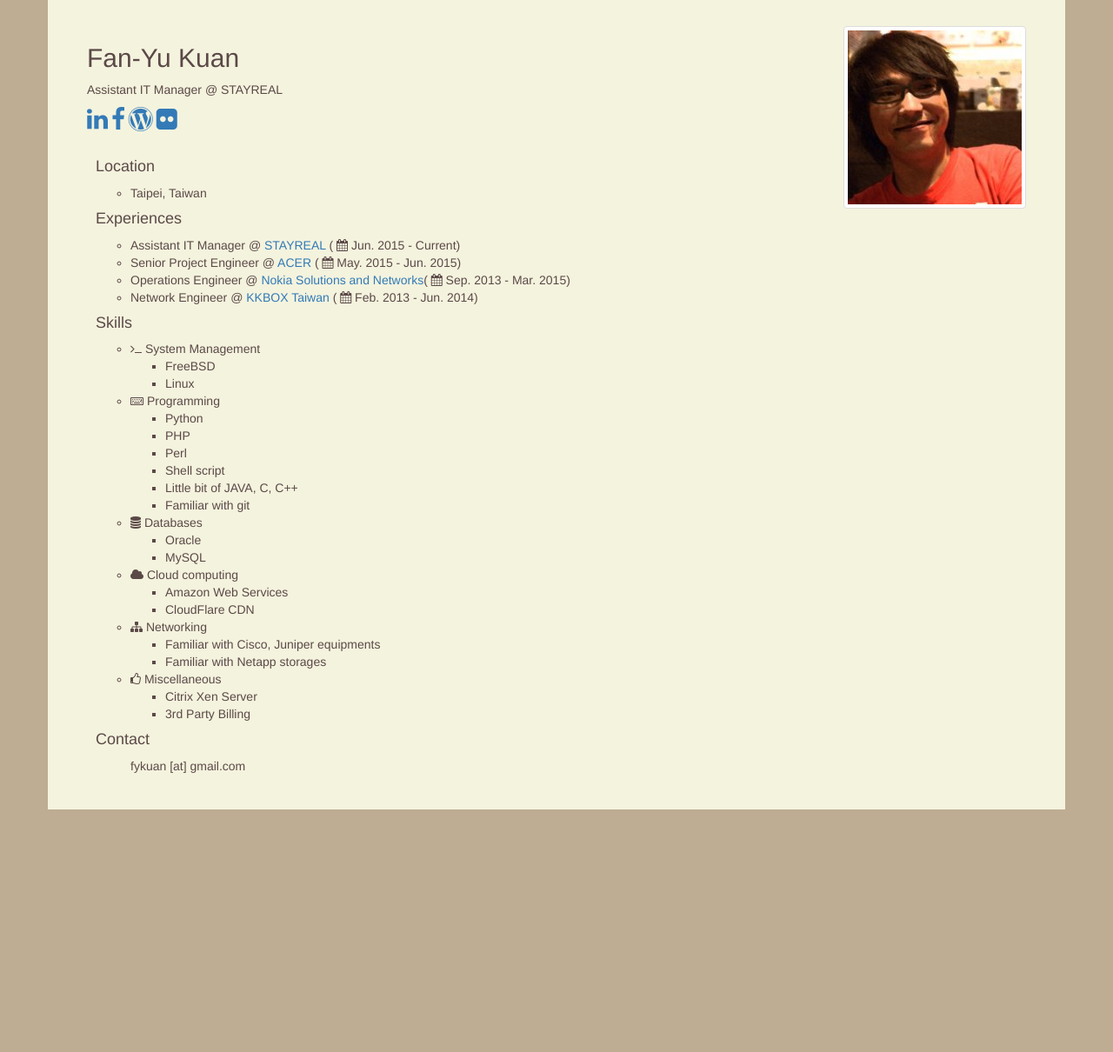
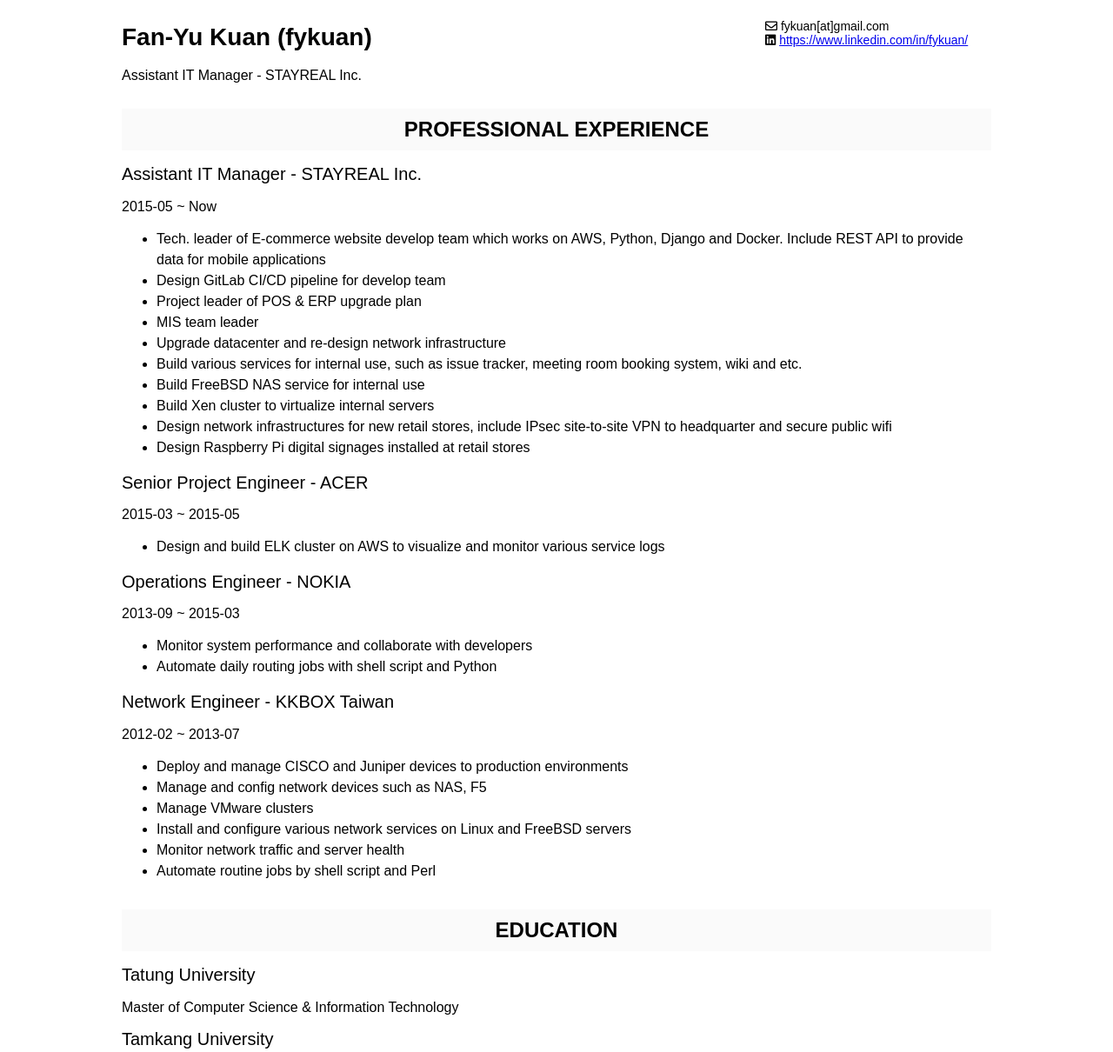
Before and after one commit to fykuan/fykuan.github.io, a plain HTML site: page index.html in a window 1280 px wide. Shown: the top 1210 px of the page at 87% size. Before the commit the page ends 931 px from the top, so only its background shows below. Drawn offline with nearby package versions, Linux system fonts and the light colour scheme.

Commit message:
New design

```diff
--- /dev/null
+++ b/custom.css
@@ -0,0 +1,69 @@
+body {
+    display: grid;
+    grid-template-columns: auto 700px 300px auto;
+    grid-template-rows: auto;
+    font-family: sans-serif;
+    padding-bottom: 50px;
+}
+
+.title-left {
+    grid-column: 2/3;
+}
+
+.title-left h1 {
+    font-size: 28px;
+}
+
+.title-left h2 {
+    font-size: 16px;
+    font-weight: 100;
+}
+
+.title-right {
+    grid-column: 3/4;
+    font-size: 14px;
+}
+
+.title-right ul {
+    list-style-type: none;
+}
+
+.content {
+    grid-column: 2/4;
+}
+
+.content h1 {
+    /*
+    border-top: 1px solid #CCC;
+    border-bottom: 1px solid #CCC;
+    */
+    line-height: 2;
+    text-align: center;
+    font-size: 24px;
+    background-color: #FAFAFA;
+}
+
+.content-block h2 {
+    font-size: 20px;
+    font-weight: 400;
+}
+
+.content-block h3 {
+    font-size:  16px;
+    font-weight: 300;
+}
+
+.content-block li {
+    font-weight: 300;
+    line-height: 1.5;
+}
+
+.content-block span {
+    display: inline-block;
+    margin-right: 8px;
+    font-weight: 300;
+    padding: 3px 4px;
+    border: 1px solid #CCC;
+    font-size: 13px;
+    line-height: 1.5;
+}
--- a/index.html
+++ b/index.html
@@ -1,108 +1,129 @@
-<!doctype html>
-<!--[if lt IE 7]><html class="ie6"><![endif]-->
-<!--[if IE 7]><html class="ie7"><![endif]-->
-<!--[if IE 8]><html class="ie8"><![endif]-->
-<!--[if IE 9]><html class="ie9"><![endif]-->
-<!--[if (gt IE 9)|!(IE)]><!--><html><!--<![endif]-->
+<!DOCTYPE html>
+<html lang="en">
 <head>
-<meta charset="UTF-8">
-<title>fykuan.github.io</title>
-<script src="//ajax.googleapis.com/ajax/libs/jquery/1.7.1/jquery.min.js"></script>
-<script src="//maxcdn.bootstrapcdn.com/bootstrap/3.3.1/js/bootstrap.min.js"></script>
-<link href="//maxcdn.bootstrapcdn.com/bootstrap/3.3.1/css/bootstrap.min.css" rel="stylesheet">
-<link href="//maxcdn.bootstrapcdn.com/font-awesome/4.2.0/css/font-awesome.min.css" rel="stylesheet">
-<!--[if lt IE 9]>
-<script src="//html5shiv.googlecode.com/svn/trunk/html5.js"></script>
-<![endif]-->
-<style>
-body{
-    background-color: #BEAD92;
-    color: #5B4947;
-}
-.main{
-    margin: 10px;
-    padding: 20px;
-}
-.container{
-    background-color: #F4F3DE;
-    padding-bottom: 30px;
-}
-.self-image{
-    position: relative;
-    float: right;
-    padding-bottom: 10px;
-}
-</style>
+    <meta charset="UTF-8">
+    <title>Fan-Yu Kuan (fykuan)</title>
+    <link rel="stylesheet" href="custom.css">
+    <link rel="stylesheet" href="https://use.fontawesome.com/releases/v5.8.1/css/all.css" integrity="sha384-50oBUHEmvpQ+1lW4y57PTFmhCaXp0ML5d60M1M7uH2+nqUivzIebhndOJK28anvf" crossorigin="anonymous">
 </head>
 <body>
-<div class="container">
-    <div class="main">
-        <div class="self-image">
-            <img src="img/allenkuan.jpg" class="img-thumbnail img-responsive">
+    <div class="title-left">
+        <h1>Fan-Yu Kuan (fykuan)</h1>
+        <h2>Assistant IT Manager - STAYREAL Inc.</h2>
+    </div>
+    <div class="title-right">
+        <ul>
+            <li><i class="far fa-envelope"></i> fykuan[at]gmail.com</li>
+            <li><i class="fab fa-linkedin"></i> <a href="https://www.linkedin.com/in/fykuan/">https://www.linkedin.com/in/fykuan/</a></li>
+        </ul>
+    </div>
+    <div class="content">
+        <h1>PROFESSIONAL EXPERIENCE</h1>
+        <div class="content-block">
+            <h2>Assistant IT Manager - STAYREAL Inc.</h2>
+            <h3>2015-05 ~ Now</h3>
+            <ul>
+                <li>Tech. leader of E-commerce website develop team which works on AWS, Python, Django and Docker. Include REST API to provide data for mobile applications</li>
+                <li>Design GitLab CI/CD pipeline for develop team</li>
+                <li>Project leader of POS &amp; ERP upgrade plan</li>
+                <li>MIS team leader</li>
+                <li>Upgrade datacenter and re-design network infrastructure</li>
+                <li>Build various services for internal use, such as issue tracker, meeting room booking system, wiki and etc.</li>
+                <li>Build FreeBSD NAS service for internal use</li>
+                <li>Build Xen cluster to virtualize internal servers</li>
+                <li>Design network infrastructures for new retail stores, include IPsec site-to-site VPN to headquarter and secure public wifi</li>
+                <li>Design Raspberry Pi digital signages installed at retail stores</li>
+
+            </ul>
         </div>
-        <div class="self-info">
-            <h2>Fan-Yu Kuan</h2>
-            <p>Assistant IT Manager @ STAYREAL</p>
-            <a href="https://www.linkedin.com/pub/fan-yu-kuan/58/b33/1b7" target="_blank"><i class="fa fa-linkedin fa-2x"></i></a>
-            <a href="https://www.facebook.com/fykuan" target="_blank"><i class="fa fa-facebook fa-2x"></i></a>
-            <a href="http://fykuan.hsnuer.net/blog/" target="_blank"><i class="fa fa-wordpress fa-2x"></i></a>
-            <a href="https://www.flickr.com/photos/allenk/" target="_blank"><i class="fa fa-flickr fa-2x"></i></a>
+
+        <div class="content-block">
+            <h2>Senior Project Engineer - ACER</h2>
+            <h3>2015-03 ~ 2015-05</h3>
+            <ul>
+                <li>Design and build ELK cluster on AWS to visualize and monitor various service logs</li>
+            </ul>
+        </div>
+
+        <div class="content-block">
+            <h2>Operations Engineer - NOKIA</h2>
+            <h3>2013-09 ~ 2015-03</h3>
+            <ul>
+                <li>Monitor system performance and collaborate with developers</li>
+                <li>Automate daily routing jobs with shell script and Python</li>
+            </ul>
+        </div>
+
+        <div class="content-block">
+            <h2>Network Engineer - KKBOX Taiwan</h2>
+            <h3>2012-02 ~ 2013-07</h3>
+            <ul>
+                <li>Deploy and manage CISCO and Juniper devices to production environments</li>
+                <li>Manage and config network devices such as NAS, F5</li>
+                <li>Manage VMware clusters</li>
+                <li>Install and configure various network services on Linux and FreeBSD servers</li>
+                <li>Monitor network traffic and server health</li>
+                <li>Automate routine jobs by shell script and Perl</li>
+            </ul>
         </div>
     </div>
+
     <div class="content">
-        <ul>
-            <h4>Location</h4>
+        <h1>EDUCATION</h1>
+        <div class="content-block">
+            <h2>Tatung University</h2>
+            <h3>Master of Computer Science &amp; Information Technology</h3>
+        </div>
+        <div class="content-block">
+            <h2>Tamkang University</h2>
+        </div>
+        <div class="content-block">
+            <h2>Da-Yeh University</h2>
+        </div>
+        <div class="content-block">
+            <h2>Taipei Zhong Xing High School</h2>
+        </div>
+        <div class="content-block">
+            <h2>New Westminster Secondary</h2>
+        </div>
+        <div class="content-block">
+            <h2>The Affiliated Senior High School of National Taiwan Normal University</h2>
+        </div>
+    </div>
+
+    <div class="content">
+        <h1>PROFESSIONAL DEVELOPMENT</h1>
+        <div class="content-block">
             <ul>
-                <li>Taipei, Taiwan</li>
+                <li>AWS Essentials (2015-03-17)</li>
+                <li>Archiitecting on AWS (2015-03-18 - 2015-03-20)
             </ul>
-            <h4>Experiences</h4>
+        </div>
+    </div>
+
+    <div class="content">
+        <h1>HONORS</h1>
+        <div class="content-block">
             <ul>
-                <li>Assistant IT Manager @ <a href="http://www.istayreal.com">STAYREAL</a> ( <i class="fa fa-calendar"></i> Jun. 2015 - Current)</li>
-                <li>Senior Project Engineer @ <a href="http://www.acer.com/">ACER</a> ( <i class="fa fa-calendar"></i> May. 2015 - Jun. 2015)</li>
-                <li>Operations Engineer @ <a href="https://networks.nokia.com/">Nokia Solutions and Networks</a>( <i class="fa fa-calendar"></i> Sep. 2013 - Mar. 2015)</li>
-                <li>Network Engineer @ <a href="https://www.kkbox.com/">KKBOX Taiwan</a> ( <i class="fa fa-calendar"></i> Feb. 2013 - Jun. 2014)</li>
+                <li>102年度全國大專校院資安技能金盾獎季軍</li>
             </ul>
-            <h4>Skills</h4>
-            <ul>
-                <li><i class="fa fa-terminal"></i> System Management</li>
-                <ul>
-                    <li>FreeBSD</li>
-                    <li>Linux</li>
-                </ul>
-                <li><i class="fa fa-keyboard-o"></i> Programming</li>
-                <ul>
-                    <li>Python</li>
-                    <li>PHP</li>
-                    <li>Perl</li>
-                    <li>Shell script</li>
-                    <li>Little bit of JAVA, C, C++</li>
-                    <li>Familiar with git</li>
-                </ul>
-                <li><i class="fa fa-database"></i> Databases</li>
-                <ul>
-                    <li>Oracle</li>
-                    <li>MySQL</li>
-                </ul>
-                <li><i class="fa fa-cloud"></i> Cloud computing</li>
-                <ul>
-                    <li>Amazon Web Services</li>
-                    <li>CloudFlare CDN</li>
-                </ul>
-                <li><i class="fa fa-sitemap"></i> Networking</li>
-                <ul>
-                    <li>Familiar with Cisco, Juniper equipments</li>
-                    <li>Familiar with Netapp storages</li>
-                </ul>
-                <li><i class="fa fa-thumbs-o-up"></i> Miscellaneous</li>
-                <ul>
-                    <li>Citrix Xen Server</li>
-                    <li>3rd Party Billing</li>
-                </ul>
-            </ul>
-            <h4>Contact</h4>
-                <ul>fykuan [at] gmail.com</ul>
-        </ul>
+        </div>
     </div>
-</div>
+
+    <div class="content">
+        <h1>SKILLS</h1>
+        <div class="content-block">
+            <h2>Web Development</h2>
+            <span>Python</span><span>django</span><span>ECMAScript</span><span>HTML</span><span>CSS</span><span>Bash script</span><span>MySQL</span><span>git</span><span>GitLab</span><span>CI/CD</span>
+            <h2>Cloud Platforms</h2>
+            <span>Amazon Web Service</span><span>hicloud</span>
+            <h2>Operations</h2>
+            <span>Linux</span><span>FreeBSD</span><span>LDAP</span><span>docker</span><span>Ansible</span><span>Xen</span><span>VMware</span><span>xcp-ng</span>
+            <h2>Networking</h2>
+            <span>Network Administration</span><span>Juniper JunOS</span><span>IPsec VPN</span>
+            <h2>Misc.</h2>
+            <span>GSuite</span>
+        </div>
+    </div>
 </body>
 </html>
```
